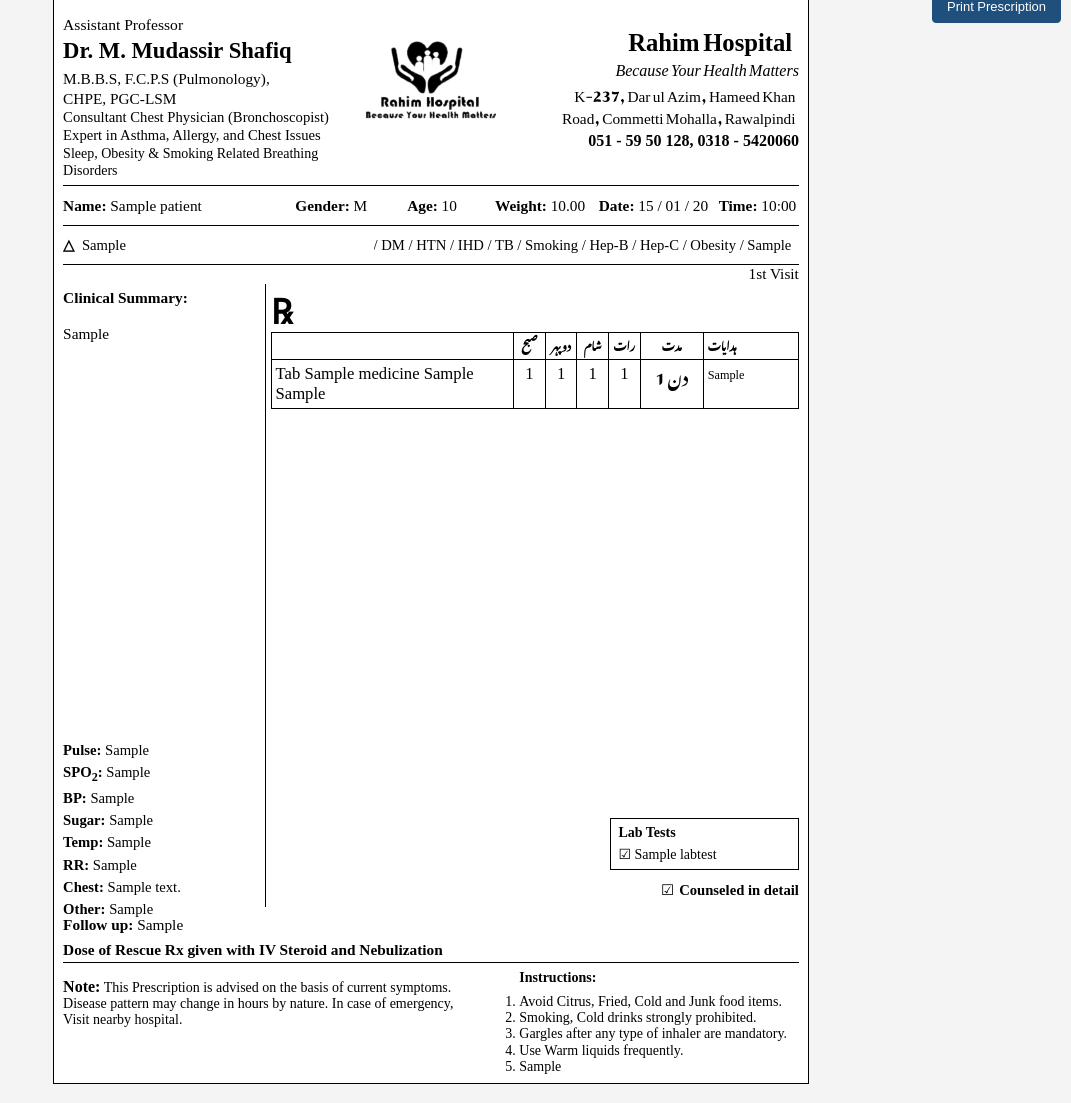
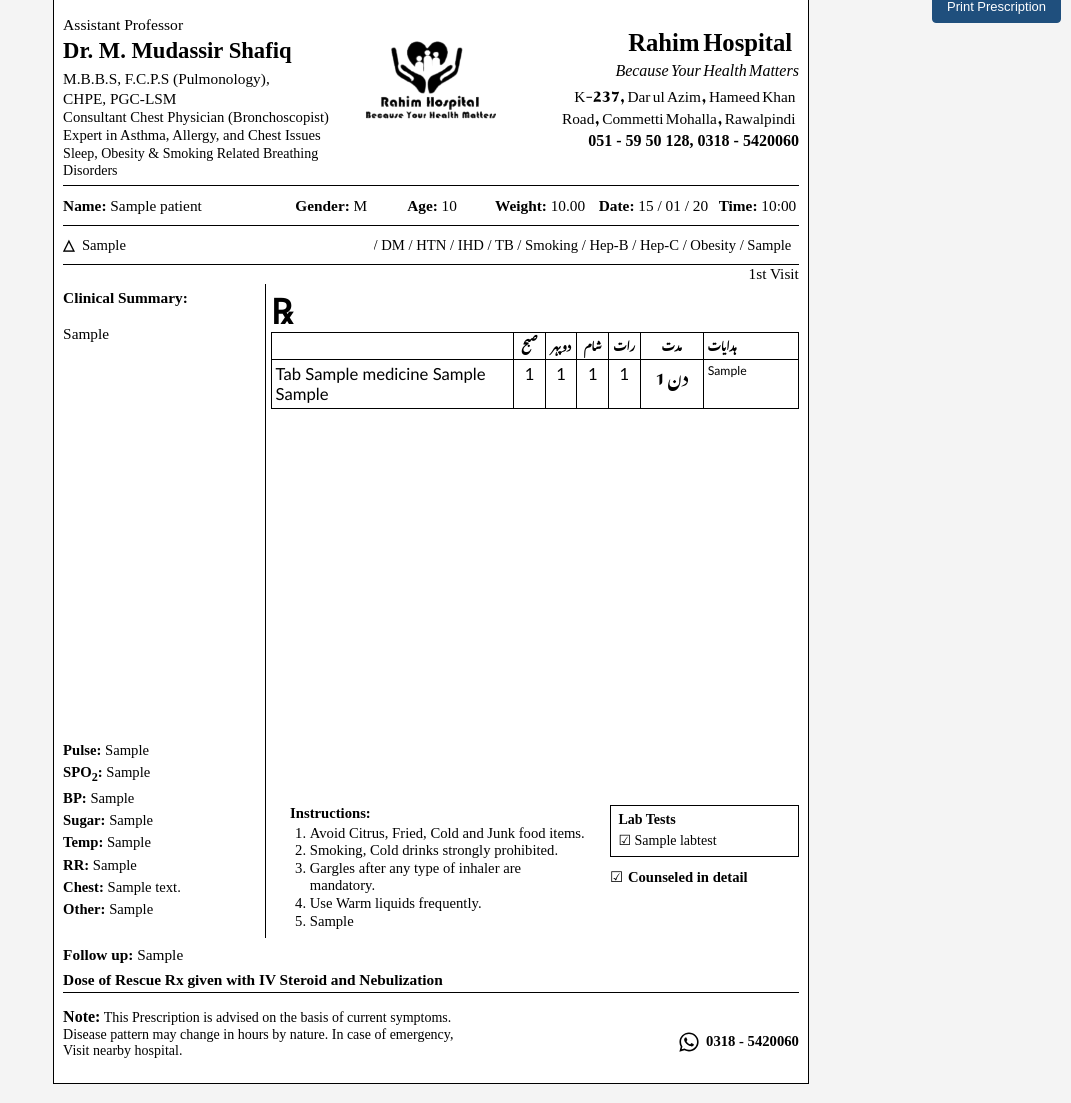
Before and after one commit to huzaifa-006/Prescripto, a Django app: page /prescriptions/1/print/ in a window 1280 px wide. Shown: the part 20-1123 px from the top of the page, without its empty margins (209-1280 px from the left). Run offline with Django 5.2, Linux system fonts and the light colour scheme; a user stored in the database is signed in; tables that the repository leaves empty hold one stand-in row (values such as "Sample post").

Commit message:
updated: footer, medicines font

```diff
--- a/clinic/forms.py
+++ b/clinic/forms.py
@@ -91,6 +91,8 @@ class PrescriptionMedicineForm(forms.ModelForm):
         ('نیبولائزر کے ساتھ', 'نیبولائزر کے ساتھ (With nebulizer)'),
         ('نیبولائزر کے بغیر', 'نیبولائزر کے بغیر (Without nebulizer)'),
         ('دوائی کے ساتھ', 'دوائی کے ساتھ (With medicine)'),
+        ('With Revolizer', 'With Revolizer'),
+        ('Without Revolizer', 'Without Revolizer'),
         ('custom', 'Custom Instruction'),
     ]
 
--- a/clinic/models.py
+++ b/clinic/models.py
@@ -253,6 +253,27 @@ class PrescriptionMedicine(models.Model):
 
         return self.INSTRUCTION_TRANSLATIONS.get(instruction.lower(), instruction)
 
+    def get_instruction_html(self):
+        """Returns HTML with appropriate font class for instructions.
+        Urdu preset instructions get urdu-font class, English/custom text gets english-instruction class (Calibri)."""
+        from django.utils.html import escape
+        instruction = (self.instructions or "").strip()
+        if not instruction:
+            return "-"
+
+        # Check if it matches an English key (legacy data) - translate to Urdu
+        translated = self.INSTRUCTION_TRANSLATIONS.get(instruction.lower())
+        if translated:
+            return f'<span class="urdu-font">{escape(translated)}</span>'
+
+        # Check if the instruction is already one of the preset Urdu values
+        urdu_values = set(self.INSTRUCTION_TRANSLATIONS.values())
+        if instruction in urdu_values:
+            return f'<span class="urdu-font">{escape(instruction)}</span>'
+
+        # It's English or custom text (e.g., "With Revolizer", custom instruction) - use Calibri
+        return f'<span class="english-instruction">{escape(instruction)}</span>'
+
     def __str__(self):
         return f"{self.get_medicine_name()} for {self.prescription.patient.name}"
 
--- a/templates/clinic/prescription_print.html
+++ b/templates/clinic/prescription_print.html
@@ -344,6 +344,7 @@
             table-layout: fixed;
             font-size: 11pt;
             border: 1px solid #000;
+            font-family: 'Calibri', sans-serif;
         }
 
         .med-table th,
@@ -397,6 +398,10 @@
             overflow-wrap: anywhere;
         }
 
+        .med-table td.instructions-cell .english-instruction {
+            font-family: 'Calibri', sans-serif;
+        }
+
         .urdu-sub {
             display: block;
             font-family: var(--urdu-font-family);
@@ -440,7 +445,7 @@
             gap: 6mm;
             align-items: flex-start;
             width: 100%;
-            justify-content: space-between;
+            justify-content: flex-start;
             margin-top: 4mm;
         }
 
@@ -471,27 +476,27 @@
         .instructions-right {
             display: flex;
             flex-direction: column;
-            align-items: flex-end;
+            align-items: flex-start;
             gap: 2.2mm;
             min-width: 32%;
             max-width: 50%;
-            margin-left: auto;
+            margin-left: 0;
+            margin-right: auto;
             flex: 0 0 auto;
             box-sizing: border-box;
-            margin-right: 0;
         }
 
         .instructions-right .counseled {
             margin-top: 0;
-            align-self: flex-end;
+            align-self: flex-start;
         }
 
         .instructions-right .lab-tests {
             width: 90%;
             min-width: 50mm;
             max-width: 100mm;
-            margin: 0 0 1mm auto;
-            align-self: flex-end;
+            margin: 0 auto 1mm 0;
+            align-self: flex-start;
             flex: 0 0 auto;
             display: block;
             box-sizing: border-box;
@@ -526,7 +531,7 @@
 
         /* push the instructions text down to align with lab tests */
         .instructions-bottom-row .instructions-left {
-            margin-top: 8mm;
+            margin-top: 0;
         }
 
         .counseled {
@@ -540,7 +545,7 @@
             /* margin-bottom: 40px; */
         }
 
-.footer {
+        .footer {
             border-top: 1px solid #000;
             padding: 2mm 0 0;
             margin-top: 3px;
@@ -548,6 +553,27 @@
             justify-content: space-between;
             gap: 4mm;
             min-height: 22mm;
+        }
+
+        .whatsapp-info {
+            display: flex;
+            align-items: center;
+            gap: 1.5mm;
+            margin-top: 2mm;
+            margin-left: -5px;
+            margin-right: auto;
+        }
+
+        .whatsapp-info svg {
+            width: 22px;
+            height: 22px;
+            flex-shrink: 0;
+        }
+
+        .whatsapp-info span {
+            font-size: 11pt;
+            font-weight: 600;
+            white-space: nowrap;
         }
 
         .note {
@@ -794,7 +820,7 @@
                                         -
                                     {% endif %}
                                 </td>
-                                <td class="instructions-cell"><span class="urdu-font">{{ med.get_instruction_display_text }}</span></td>
+                                <td class="instructions-cell">{{ med.get_instruction_html|safe }}</td>
                             </tr>
                             {% endif %}
                             {% empty %}
@@ -818,7 +844,7 @@
                 <div aria-hidden="true"></div>
                 <div class="instructions-row-content">
                     <div class="instructions-left">
-                        <!-- <div class="instructions-title">Instructions:</div>
+                        <div class="instructions-title">Instructions:</div>
                         <ol>
                             {% if prescription.instruction_avoid_food %}
                             <li>Avoid Citrus, Fried, Cold and Junk food items.</li>
@@ -838,7 +864,7 @@
                             {% if not prescription.instruction_avoid_food and not prescription.instruction_no_smoking and not prescription.instruction_gargles and not prescription.instruction_warm_liquids and not prescription.other_instructions %}
                             <li>&nbsp;</li>
                             {% endif %}
-                        </ol> -->
+                        </ol>
                     </div>
                     <div class="instructions-right">
                         {% if prescription.tests_ordered.exists %}
@@ -869,34 +895,9 @@
                     <strong>Note:</strong> This Prescription is advised on the basis of current symptoms. <br>Disease
                     pattern may change in hours by nature. In case of emergency, <br>Visit nearby hospital.
                 </div>
-                <div class="footer-right">
-                    <div class="instructions-footer">
-                        <div class="instructions-title">Instructions:</div>
-                        <ol>
-                            {% if prescription.instruction_avoid_food %}
-                            <li>Avoid Citrus, Fried, Cold and Junk food items.</li>
-                            {% endif %}
-                            {% if prescription.instruction_no_smoking %}
-                            <li>Smoking, Cold drinks strongly prohibited.</li>
-                            {% endif %}
-                            {% if prescription.instruction_gargles %}
-                            <li>Gargles after any type of inhaler are mandatory.</li>
-                            {% endif %}
-                            {% if prescription.instruction_warm_liquids %}
-                            <li>Use Warm liquids frequently.</li>
-                            {% endif %}
-                            {% if prescription.other_instructions %}
-                            <li>{{ prescription.other_instructions }}</li>
-                            {% endif %}
-                            {% if not prescription.instruction_avoid_food and not prescription.instruction_no_smoking and not prescription.instruction_gargles and not prescription.instruction_warm_liquids and not prescription.other_instructions %}
-                            <li>&nbsp;</li>
-                            {% endif %}
-                        </ol>
-                    </div>
-                    <!-- <div class="counseled">
-                        <span>{% if prescription.counseled_in_detail %}☑{% else %}☐{% endif %}</span>
-                        <span>Counseled in detail</span>
-                    </div> -->
+                <div class="whatsapp-info">
+                    <svg xmlns="http://www.w3.org/2000/svg" viewBox="0 0 448 512"><path fill="#000000" d="M380.9 97.1C339 55.1 283.2 32 223.9 32c-122.4 0-222 99.6-222 222 0 39.1 10.2 77.3 29.6 111L0 480l117.7-30.9c32.4 17.7 68.9 27 106.1 27h.1c122.3 0 224.1-99.6 224.1-222 0-59.3-25.2-115-67.1-157zm-157 341.6c-33.2 0-65.7-8.9-94-25.7l-6.7-4-69.8 18.3L72 359.2l-4.4-7c-18.5-29.4-28.2-63.3-28.2-98.2 0-101.7 82.8-184.5 184.6-184.5 49.3 0 95.6 19.2 130.4 54.1 34.8 34.9 56.2 81.2 56.1 130.5 0 101.8-84.9 184.6-186.6 184.6zm101.2-138.2c-5.5-2.8-32.8-16.2-37.9-18-5.1-1.9-8.8-2.8-12.5 2.8-3.7 5.6-14.3 18-17.6 21.8-3.2 3.7-6.5 4.2-12 1.4-32.6-16.3-54-29.1-75.5-66-5.7-9.8 5.7-9.1 16.3-30.3 1.8-3.7.9-6.9-.5-9.7-1.4-2.8-12.5-30.1-17.1-41.2-4.5-10.8-9.1-9.3-12.5-9.5-3.2-.2-6.9-.2-10.6-.2-3.7 0-9.7 1.4-14.8 6.9-5.1 5.6-19.4 19-19.4 46.3 0 27.3 19.9 53.7 22.6 57.4 2.8 3.7 39.1 59.7 94.8 83.8 35.2 15.2 49 16.5 66.6 13.9 10.7-1.6 32.8-13.4 37.4-26.4 4.6-13 4.6-24.1 3.2-26.4-1.3-2.5-5-3.9-10.5-6.6z"/></svg>
+                    <span>0318 - 5420060</span>
                 </div>
             </div>
         </div>
```
Also changed, not shown: static/images/whatsapp.jpg (added).
